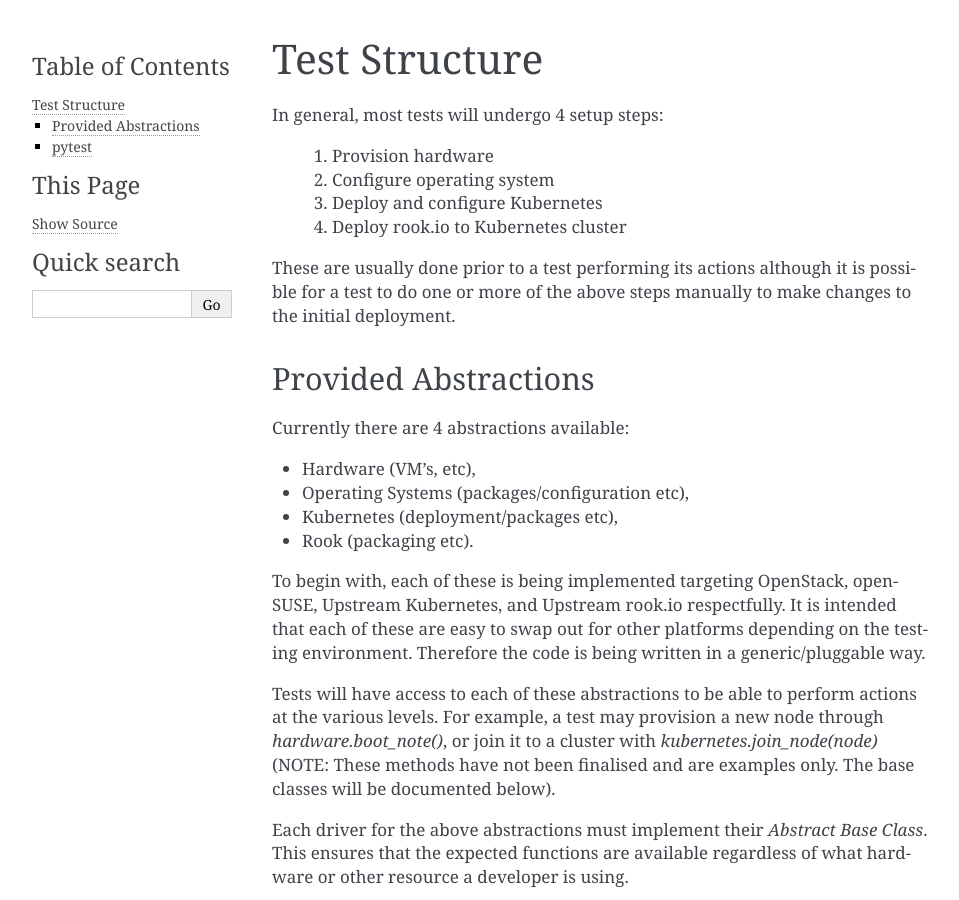
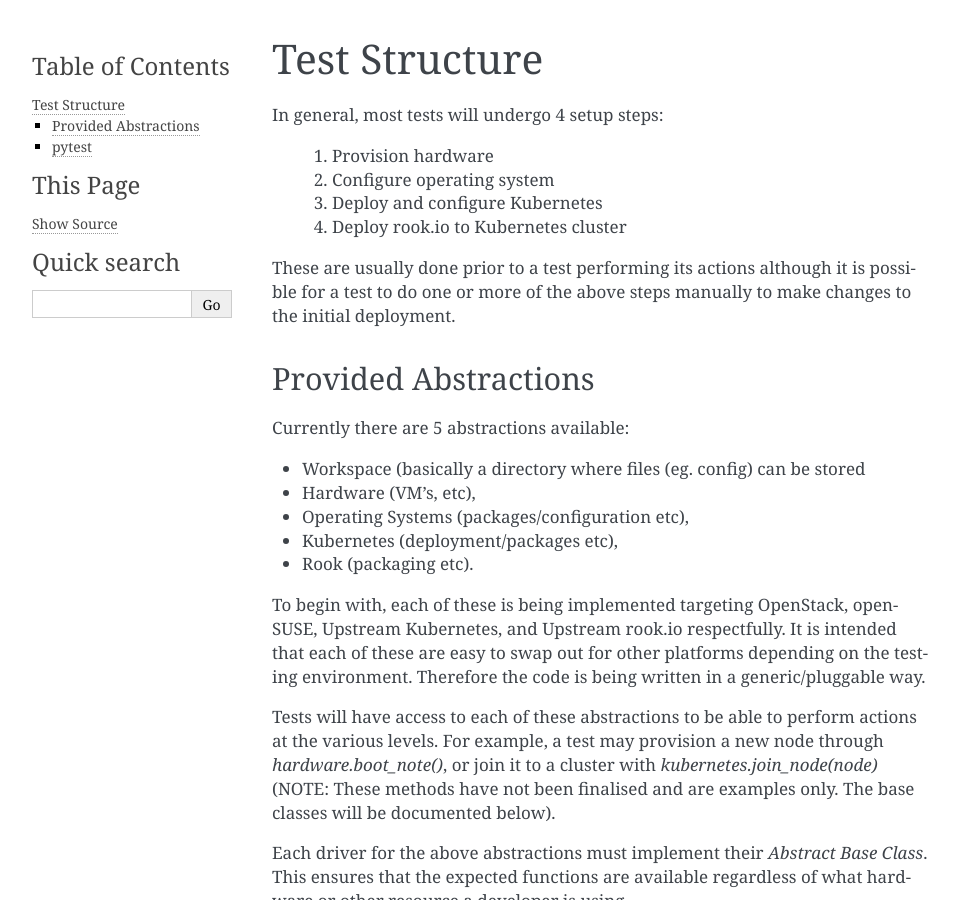
Before and after one commit to SUSE/rookcheck, a Sphinx documentation site: the page built from doc/source/structure.rst, in a window 1280 px wide and 900 px high. Shown: the whole window, without its empty margins (148-1107 px from the left). Built offline with Sphinx 7.4.7, drawn with Linux system fonts in a browser that asks for light colours.

Commit message:
doc/source/structure: Mention workspace as 5th abstraction
Mention the workspace abstraction beside Hardware, OS, k8s and rook to
have the complete list.

Signed-off-by: Thomas Bechtold <tbechtold@suse.com>

```diff
--- a/doc/source/structure.rst
+++ b/doc/source/structure.rst
@@ -17,8 +17,9 @@ changes to the initial deployment.
 Provided Abstractions
 ---------------------
 
-Currently there are 4 abstractions available:
+Currently there are 5 abstractions available:
 
+* Workspace (basically a directory where files (eg. config) can be stored
 * Hardware (VM's, etc),
 * Operating Systems (packages/configuration etc),
 * Kubernetes (deployment/packages etc),
```
